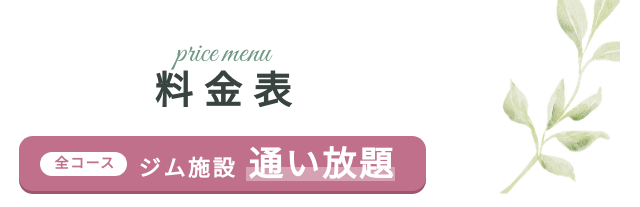
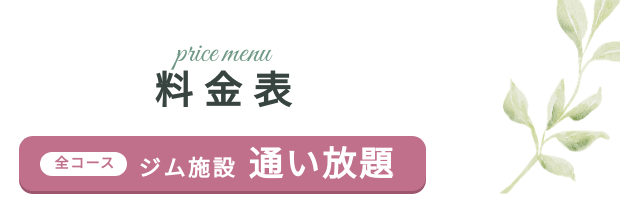
Before and after one commit to y0121denya-stack/production, a plain HTML site: page price-menu/price-menu.html in a window 1280 px wide. Shown: the top 207 px of the page, 174-814 px from the left. Drawn offline with Linux system fonts and the light colour scheme; a web font is replaced by a local one.

Commit message:
料金表：通い放題の下線を削除
Co-Authored-By: Claude Opus 5.5 <noreply@anthropic.com>
Claude-Session: https://claude.ai/code/session_01VFahEGLAsrbM131CMXgRgv

```diff
--- a/price-menu/price-menu.html
+++ b/price-menu/price-menu.html
@@ -32,7 +32,7 @@
   .free{display:inline-flex;align-items:center;gap:12px;margin:6mm auto 0;background:var(--rose);color:#fff;border-radius:14px;padding:8px 26px 9px;box-shadow:0 3px 0 var(--rose-dk)}
   .free .all{font-size:14px;font-weight:700;background:#fff;color:var(--rose);border-radius:999px;padding:3px 12px;letter-spacing:.1em}
   .free .txt{font-size:22px;font-weight:900;letter-spacing:.12em}
-  .free .txt b{font-size:34px;letter-spacing:.08em;background:linear-gradient(transparent 62%,rgba(255,255,255,.35) 62%)}
+  .free .txt b{font-size:34px;letter-spacing:.08em}
   .entry{display:grid;grid-template-columns:1fr auto 1fr;align-items:center;gap:14px;margin-top:5mm}
   .entry .fee{background:var(--sage);color:#fff;border-radius:999px;padding:6px 26px;font-weight:700;font-size:15px;letter-spacing:.12em}
   .entry .fee b{font-family:"Zen Maru Gothic",sans-serif;font-weight:900;font-size:20px;letter-spacing:.02em;margin-left:4px}
```
Also changed, not shown: price-menu/price-menu.png, 1 other file.
